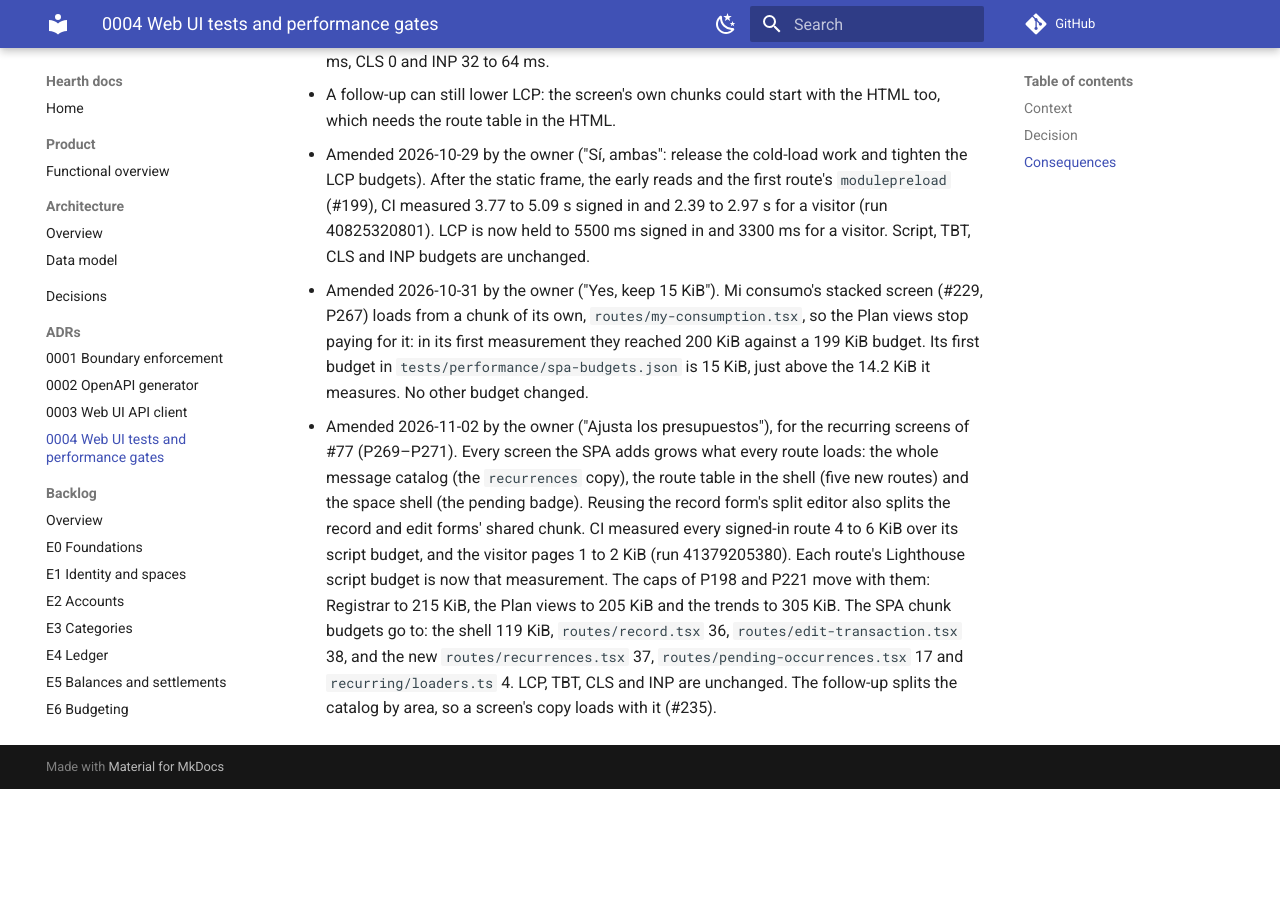
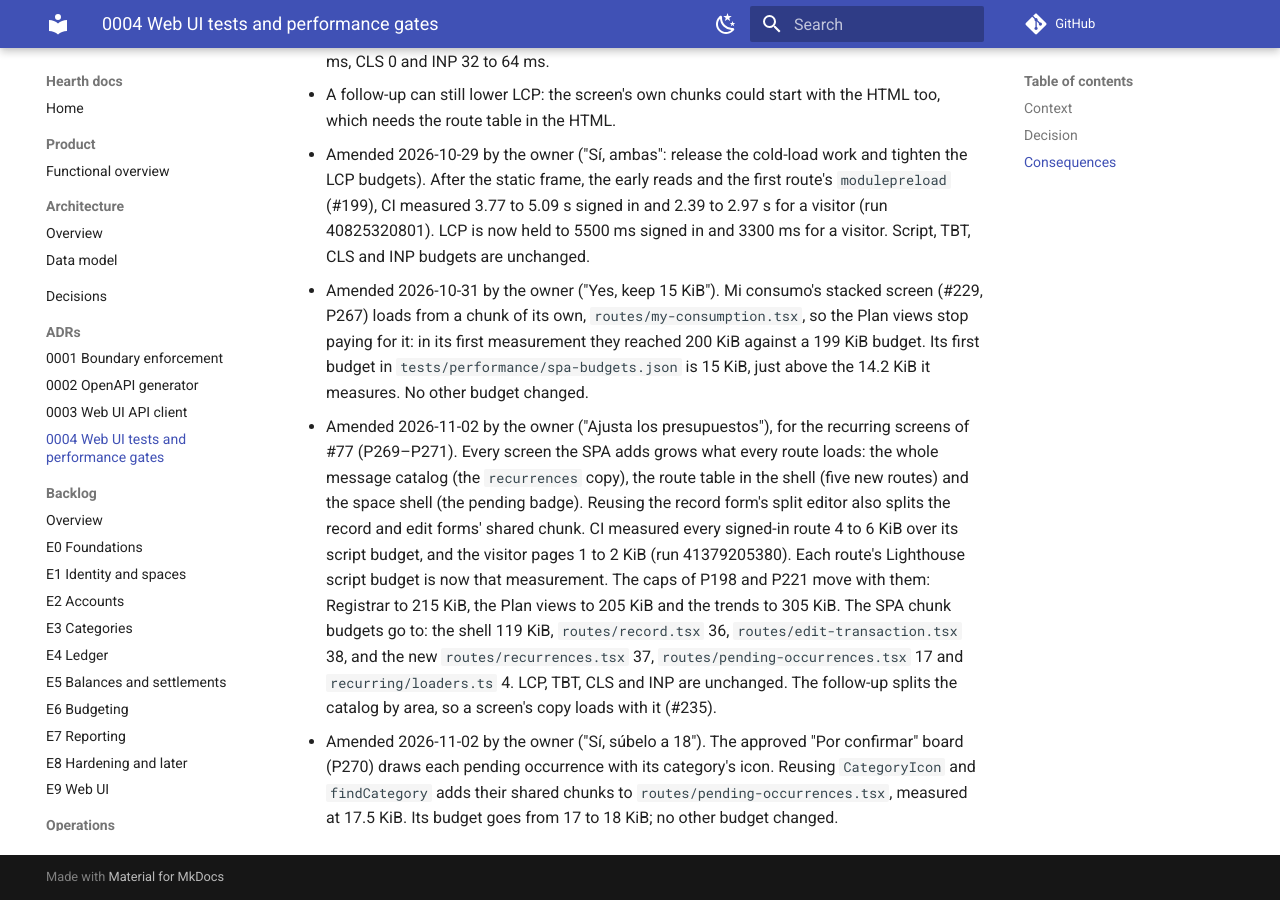
Before and after one commit to Facabore/Hearth, an MkDocs documentation site: the page built from docs/adr/0004-web-ui-testing-and-performance-gates.md, in a window 1280 px wide and 900 px high, scrolled down 2808 px. Built offline with MkDocs 1.6.1 and Material for MkDocs 9.7.7, drawn with Linux system fonts in a browser that asks for light colours; comment, search, counter and statistics services are not loaded; before the commit the page ends 3597 px from its top, so only the background shows below that.

Commit message:
perf: the owner's 18 KiB budget for Por confirmar with its category icons (Refs #77)

```diff
--- a/docs/adr/0004-web-ui-testing-and-performance-gates.md
+++ b/docs/adr/0004-web-ui-testing-and-performance-gates.md
@@ -34,3 +34,4 @@ The owner kept React and Next.js on one condition: the UI must be fast, with Cor
 - Amended 2026-10-29 by the owner ("Sí, ambas": release the cold-load work and tighten the LCP budgets). After the static frame, the early reads and the first route's `modulepreload` (#199), CI measured 3.77 to 5.09 s signed in and 2.39 to 2.97 s for a visitor (run 40825320801). LCP is now held to 5500 ms signed in and 3300 ms for a visitor. Script, TBT, CLS and INP budgets are unchanged.
 - Amended 2026-10-31 by the owner ("Yes, keep 15 KiB"). Mi consumo's stacked screen (#229, P267) loads from a chunk of its own, `routes/my-consumption.tsx`, so the Plan views stop paying for it: in its first measurement they reached 200 KiB against a 199 KiB budget. Its first budget in `tests/performance/spa-budgets.json` is 15 KiB, just above the 14.2 KiB it measures. No other budget changed.
 - Amended 2026-11-02 by the owner ("Ajusta los presupuestos"), for the recurring screens of #77 (P269–P271). Every screen the SPA adds grows what every route loads: the whole message catalog (the `recurrences` copy), the route table in the shell (five new routes) and the space shell (the pending badge). Reusing the record form's split editor also splits the record and edit forms' shared chunk. CI measured every signed-in route 4 to 6 KiB over its script budget, and the visitor pages 1 to 2 KiB (run 41379205380). Each route's Lighthouse script budget is now that measurement. The caps of P198 and P221 move with them: Registrar to 215 KiB, the Plan views to 205 KiB and the trends to 305 KiB. The SPA chunk budgets go to: the shell 119 KiB, `routes/record.tsx` 36, `routes/edit-transaction.tsx` 38, and the new `routes/recurrences.tsx` 37, `routes/pending-occurrences.tsx` 17 and `recurring/loaders.ts` 4. LCP, TBT, CLS and INP are unchanged. The follow-up splits the catalog by area, so a screen's copy loads with it (#235).
+- Amended 2026-11-02 by the owner ("Sí, súbelo a 18"). The approved "Por confirmar" board (P270) draws each pending occurrence with its category's icon. Reusing `CategoryIcon` and `findCategory` adds their shared chunks to `routes/pending-occurrences.tsx`, measured at 17.5 KiB. Its budget goes from 17 to 18 KiB; no other budget changed.
```
Also changed, not shown: 1 other file.
